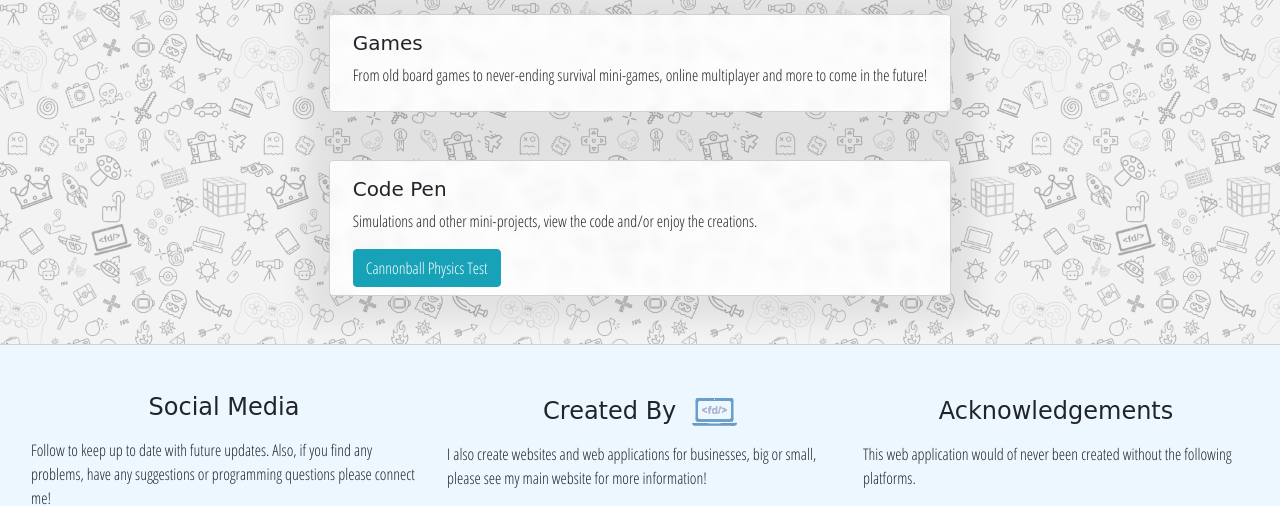
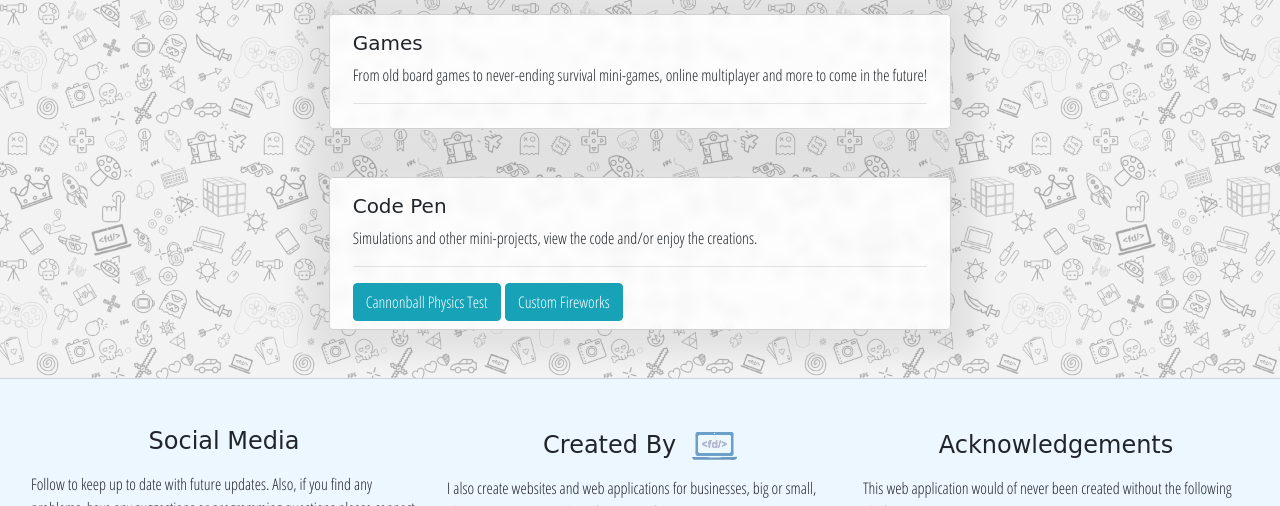
Before and after one commit to Fordalex/asteroid_game, a Flask app: template templates/home.html in a window 1280 px wide. Shown: the part 170-676 px from the top of the page. Run offline with Flask 2, Linux system fonts and the light colour scheme; the template is opened without the code that fills it, so the values that code supplies are empty; some libraries are stand-ins or nearby versions; some web fonts are replaced; grey boxes are pictures that could not be loaded.

Commit message:
Added link to my code pen project.

```diff
--- a/templates/home.html
+++ b/templates/home.html
@@ -1,11 +1,8 @@
-{% extends 'base.html' %}
-{% block header %}
-FDS Games
+{% extends 'base.html' %} {% block header %} FDS Games
 <div class="d-block d-md-none mt-3 d-flex justify-content-center">
     <h5 class="text-danger">More games available on desktop!</h5>
 </div>
-{% endblock %}
-{% block content %}
+{% endblock %} {% block content %}
 <!-- Game title container -->
 
 <main id="card-container" class="px-2 px-lg-3 d-flex justify-content-center">
@@ -14,21 +11,22 @@ FDS Games
             <div class="col-12 mt-2">
                 <h5>Games</h5>
                 <p>From old board games to never-ending survival mini-games, online multiplayer and more to come in the future!</p>
+                <hr>
             </div>
         </div>
         <div class="row m-0 px-2 py-2 mt-5 d-flex justify-content-center title-container">
             <div class="col-12 mt-2">
                 <h5>Code Pen</h5>
                 <p>Simulations and other mini-projects, view the code and/or enjoy the creations.</p>
+                <hr>
                 <a class="btn btn-info" target="_blank" href="https://codepen.io/fordalex/pen/RwRNvxr">Cannonball Physics Test</a>
+                <a class="btn btn-info" target="_blank" href="https://codepen.io/fordalex/pen/bGejQgY">Custom Fireworks</a>
             </div>
         </div>
     </div>
 
 </main>
-{% endblock %}
-
-{% block extra_js %}
+{% endblock %} {% block extra_js %}
 <script>
     // The title model
     class GameTitle {
@@ -136,7 +134,7 @@ FDS Games
         }
     }
     // Creating the titles available
-    var highScores = {{ highScores |safe }};
+    var highScores = {{ highScores | safe }};
 
     var ufo_defence = new GameTitle();
     ufo_defence.image = '{{ url_for("static", filename="img/titles/asteroid_gameplay.png") }}';
@@ -185,10 +183,8 @@ FDS Games
     var allTitles = [ufo_defence, mastermind, pong, santa_catch]
 
     // Adding the titles to the page
-    for(let i = 0; allTitles.length; i++) {
+    for (let i = 0; allTitles.length; i++) {
         $('#titleContainer').append(allTitles[i].html(i))
     }
-
-
 </script>
 {% endblock %}
```
